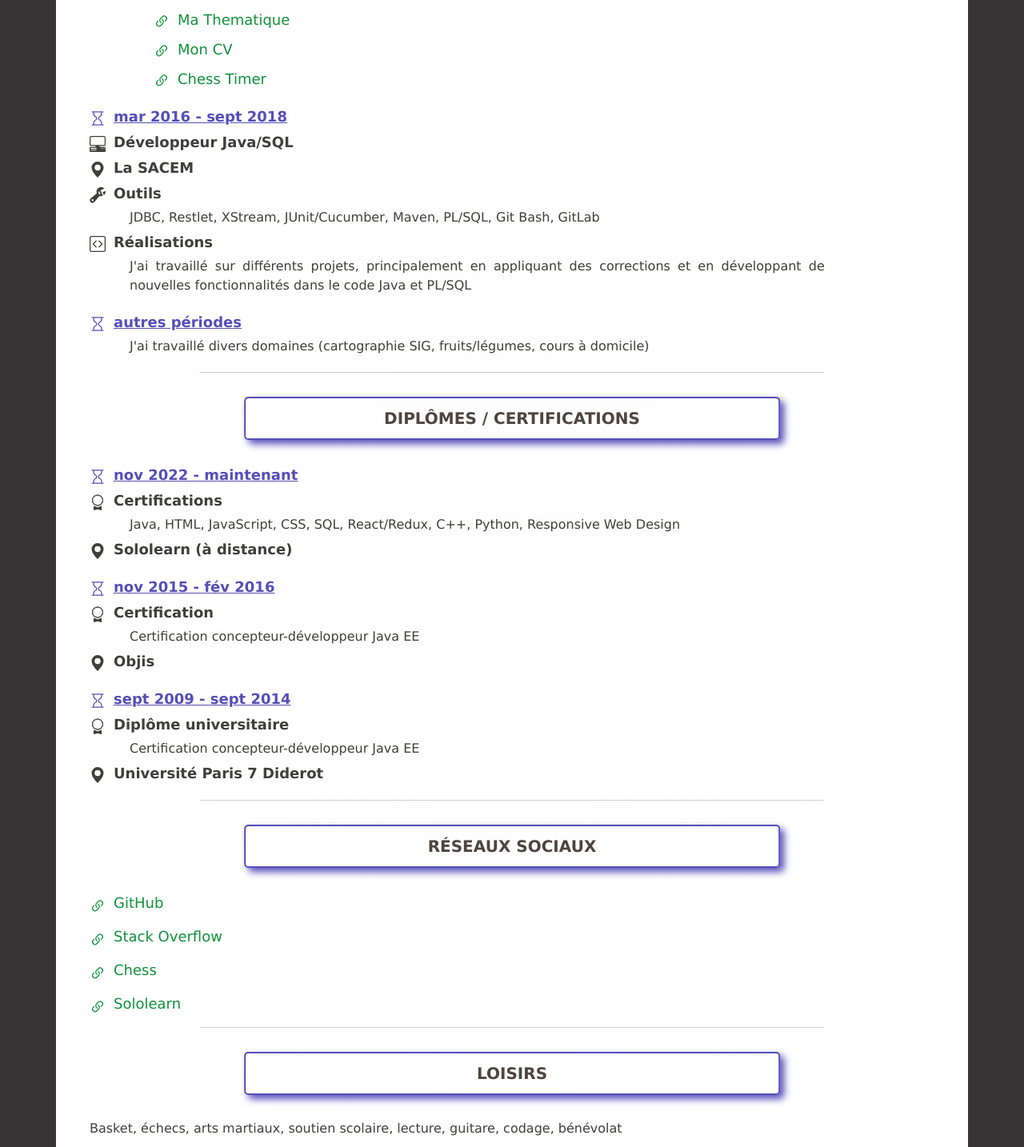
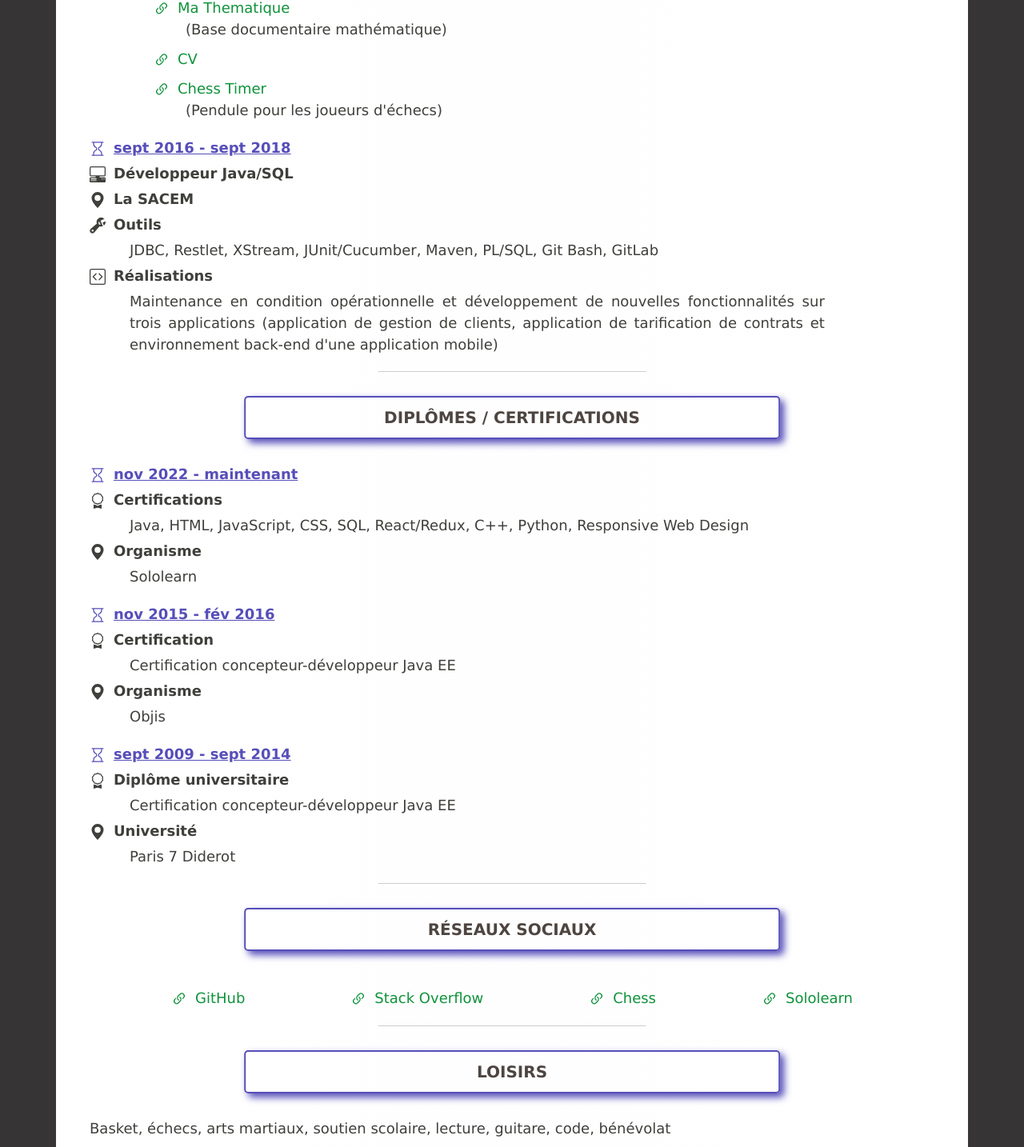
Before and after one commit to jozinho22/cv, a React (Create React App) app: page / in a window 1280 px wide. Shown: the part 796-2230 px from the top of the page at 80% size. Built offline with nearby package versions, Linux system fonts and the light colour scheme.

Commit message:
arrangement by Tony

```diff
--- a/src/App.js
+++ b/src/App.js
@@ -25,7 +25,7 @@ function App() {
           <div className="App" id="capture">
               <AppContext.Provider value={appContext} >
                   <div className={`${theme}`}>
-                      <CurriculumVitae language={language} />
+                      <CurriculumVitae />
                   </div>
               </AppContext.Provider>
           </div>
--- a/src/components/CurriculumVitae.css
+++ b/src/components/CurriculumVitae.css
@@ -14,6 +14,7 @@
     text-align: left;
     padding: 20px;
     color: var(--simple-text-color);
+    font-size: large;
 }
 
 /* header */
@@ -125,7 +126,7 @@ a {
 
 .icon {
     display: inline-block;
-    vertical-align: middle;
+    /* vertical-align: middle; */
 }
 
 .element-of-icon {
@@ -145,9 +146,9 @@ a {
 }
 
 hr {
-    width: 70%;
+    width: 30%;
     position: relative;
-    left:50%;
+    left: 50%;
     transform: translateX(-50%);
 }
 
@@ -214,6 +215,10 @@ hr {
 /* intro */
 .me, .profession {
     font-weight: bold;
+}
+
+.intro img {
+    border-radius: 100px;
 }
 
 .intro {
@@ -361,6 +366,11 @@ hr {
     font-weight: normal;
 }
 
+.reference-desc {
+    margin-left: 40px;
+    color: var(--simple-text-color);
+}
+
 /* education */
 .education .element {
     margin-bottom: 20px;
@@ -370,7 +380,7 @@ hr {
     color : inherit !important;
 }
 
-.education .diplomas .desc {
+.education .desc {
     /* font-style: italic; */
     text-align: justify;
     width: 80%;
@@ -423,6 +433,22 @@ hr {
 } */
 
 /* socials */
+.socials {
+    display: flex;
+    justify-content: space-evenly;
+}
+
+@media (width < 450px) {
+    .socials {
+        flex-direction: column;
+        margin-left: 20px;
+    }
+}
+
+.socials .element {
+    margin-left: 0px;
+}
+
 .socials .element-of-icon {
     font-weight: normal;
 }
--- a/src/components/parts/Education.jsx
+++ b/src/components/parts/Education.jsx
@@ -26,20 +26,23 @@ const Education = () => {
                                         <>
                                             <Award className="icon" />
                                             <div className="element-of-icon">
-                                                <a href={diploma.titleLink} target="_blank" rel="noreferrer">
-                                                    {diploma.title}
-                                                </a>
+                                                {diploma.what}
                                             </div>
-                                            <div className="desc" >{diploma.desc}</div>
+                                            <a href={diploma.whatLink} target="_blank" rel="noreferrer">
+                                                 <div className="desc" >{diploma.whatDesc}</div>
+                                            </a>
                                         </>
                                     </div>
-                                    <div className="icon-block school">
-                                        <GeoAltFill className="icon" />
-                                        <div className="element-of-icon">
-                                            <a href={diploma.schoolLink} target="_blank" rel="noreferrer">
-                                                {diploma.school}
+                                    <div className="school">
+                                        <>
+                                            <GeoAltFill className="icon" />
+                                            <div className="element-of-icon">
+                                                {diploma.where}
+                                            </div>
+                                            <a href={diploma.whereLink} target="_blank" rel="noreferrer">
+                                                 <div className="desc" >{diploma.whereDesc}</div>
                                             </a>
-                                        </div>
+                                        </>
                                     </div>
                                 </div>
                     })}
--- a/src/components/parts/Experience.jsx
+++ b/src/components/parts/Experience.jsx
@@ -67,6 +67,11 @@ const Experience = () => {
                                                                 <a href={reference.url} className="icon-block" target="_blank" rel="noreferrer">
                                                                     <Link45deg className="icon" />
                                                                     <div className="element-of-icon">{reference.webSiteName}</div>
+                                                                    {
+                                                                        reference.desc ?
+                                                                            <div className="reference-desc">{reference.desc}</div>
+                                                                                :   <></>
+                                                                    }
                                                                 </a>
                                                             </div>
                                                 })
--- a/src/components/parts/SocialNetworks.jsx
+++ b/src/components/parts/SocialNetworks.jsx
@@ -15,15 +15,18 @@ const SocialNetworks = () => {
                 <div className="title">{title}</div>
                 <div className="socials">
                     {socialNetworks.map((social, index) => {
-                        return  <div className="icon-block element" id={`social-${index}`} key={index}>
-                                    <a href={social.profileLink} target="_blank" rel="noreferrer">
-                                        <div className="icon"><Link45deg /></div>
-                                        <div className="element-of-icon">{social.platform}</div>
-                                    </a>
+
+                        return  <div className="element">
+                                    <div className="icon-block" id={`social-${index}`} key={index}>
+                                        <a href={social.profileLink} target="_blank" rel="noreferrer">
+                                            <div className="icon"><Link45deg /></div>
+                                            <div className="element-of-icon">{social.platform}</div>
+                                        </a>
+                                    </div>
                                 </div>
                     })}
-                    <hr />
                 </div>
+                <hr />
             </div>
 
 }
--- a/src/components/parts/infos/getEducation.jsx
+++ b/src/components/parts/infos/getEducation.jsx
@@ -3,49 +3,55 @@ const getEducation = () => {
                 french: [
                     {
                         period: "nov 2022 - maintenant",
-                        title: "Certifications",
-                        desc : "Java, HTML, JavaScript, CSS, SQL, React/Redux, C++, Python, Responsive Web Design",
-                        school: "Sololearn (à distance)",
-                        schoolLink: "https://www.sololearn.com/"
+                        what: "Certifications",
+                        whatDesc : "Java, HTML, JavaScript, CSS, SQL, React/Redux, C++, Python, Responsive Web Design",
+                        where: "Organisme",
+                        whereDesc: "Sololearn",
+                        whereLink: "https://www.sololearn.com/"
                     },
                     {
                         period: "nov 2015 - fév 2016",
-                        title: "Certification",
-                        desc: "Certification concepteur-développeur Java EE",
-                        school: "Objis",
-                        schoolLink: "https://objis.com/"
+                        what: "Certification",
+                        whatDesc: "Certification concepteur-développeur Java EE",
+                        where: "Organisme",
+                        whereDesc: "Objis",
+                        whereLink: "https://objis.com/"
                     },
                     {
                         period: "sept 2009 - sept 2014",
-                        title: "Diplôme universitaire",
-                        desc: "Certification concepteur-développeur Java EE",
-                        titleLink: "https://www.ipgp.fr/fr/master/genie-de-lenvironnement-industrie-gei",
-                        school: "Université Paris 7 Diderot",
-                        schoolLink: "https://u-paris.fr/en/"
+                        what: "Diplôme universitaire",
+                        whatDesc: "Certification concepteur-développeur Java EE",
+                        whatLink: "https://www.ipgp.fr/fr/master/genie-de-lenvironnement-industrie-gei",
+                        where: "Université",
+                        whereDesc: "Paris 7 Diderot",
+                        whereLink: "https://u-paris.fr/en/"
                     }
                 ],
                 english: [
                     {
                         period: "nov 2022 - maintenant",
-                        title: "Certificates",
-                        desc : "Java, HTML, JavaScript, CSS, SQL, React/Redux, C++, Python, Responsive Web Design",
-                        school: "Sololearn (online)",
-                        schoolLink: "https://www.sololearn.com/"
+                        what: "Certificates",
+                        whatDesc : "Java, HTML, JavaScript, CSS, SQL, React/Redux, C++, Python, Responsive Web Design",
+                        where: "Training center",
+                        whereDesc: "Sololearn",
+                        whereLink: "https://www.sololearn.com/"
                     },
                     {
                         period: "nov 2015 - febr 2016",
-                        title: "Certificates",
-                        desc: "Java EE designer-developer certification",
-                        school: "Objis",
-                        schoolLink: "https://objis.com/"
+                        what: "Certificates",
+                        whatDesc: "Java EE designer-developer certification",
+                        where: "Training center",
+                        whereDesc: "Objis",
+                        whereLink: "https://objis.com/"
                     },
                     {
                         period: "sept 2009 - sept 2014",
-                        title: "High school degree",
-                        desc: "Master's degree in Environmental Ingeneering",
-                        titleLink: "https://www.ipgp.fr/fr/master/genie-de-lenvironnement-industrie-gei",
-                        school: "Université Paris 7 Diderot",
-                        schoolLink: "https://u-paris.fr/en/"
+                        what: "Master's degree",
+                        whatDesc: "Master's degree in Environmental Ingeneering",
+                        whatLink: "https://www.ipgp.fr/fr/master/genie-de-lenvironnement-industrie-gei",
+                        where: "University",
+                        whereDesc: "Paris 7 Diderot",
+                        whereLink: "https://u-paris.fr/en/"
                     }
                 ]
             }
--- a/src/components/parts/infos/getExperience.jsx
+++ b/src/components/parts/infos/getExperience.jsx
@@ -3,22 +3,24 @@ const getExperience = () => {
             french: [
                 {
                     period: "mar 2020 - maintenant",
-                    company: "À domicile",
+                    company: "En autodidacte",
                     as: "Développeur Fullstack",
                     tools: "Spring, JPA/Hibernate, Maven, ReactJS, MathJax, MySQL, HTML5, CSS3, Git Bash, GitHub",
-                    desc: "Je développe mes propres projets et je continue à me former",
+                    desc: "Auto-formation sur de nouvelles technologies et développement de projets personnels",
                     references: [
                         {
                             url: "https://ma-thematique.netlify.app/",
-                            webSiteName : "Ma Thematique"
+                            webSiteName : "Ma Thematique",
+                            desc: "(Base documentaire mathématique)"
                         },
                         {
                             url: "https://josselin-douineau-developer.netlify.app/",
-                            webSiteName : "Mon CV"
+                            webSiteName : "CV"
                         },
                         {
                             url: "https://chess-timer-app.netlify.app/",
-                            webSiteName : "Chess Timer"
+                            webSiteName : "Chess Timer",
+                            desc: "(Pendule pour les joueurs d'échecs)"
                         }
                     ]
                 },
@@ -37,36 +39,38 @@ const getExperience = () => {
                     desc: "J'ai aidé au développement de spécifications dans le domaine de la bijouterie"
                 }, */
                 {
-                    period: "mar 2016 - sept 2018",
+                    period: "sept 2016 - sept 2018",
                     company: "La SACEM",
                     as: "Développeur Java/SQL",
                     tools: "JDBC, Restlet, XStream, JUnit/Cucumber, Maven, PL/SQL, Git Bash, GitLab",
-                    desc: "J'ai travaillé sur différents projets, principalement en appliquant des corrections et en développant de nouvelles fonctionnalités dans le code Java et PL/SQL"
-                },
+                    desc: "Maintenance en condition opérationnelle et développement de nouvelles fonctionnalités sur trois applications (application de gestion de clients, application de tarification de contrats et environnement back-end d'une application mobile)"
+                }/* ,
                 {
                     period: "autres périodes",
                     desc: "J'ai travaillé divers domaines (cartographie SIG, fruits/légumes, cours à domicile)"
-                }
+                } */
         ],
         english: [
             {
                 period: "mar 2020 - now",
-                company: "@Home",
+                company: "Self-taught",
                 as: "Fullstack developer",
                 tools: "Spring, JPA/Hibernate, Maven, ReactJS, MathJax, MySQL, HTML5, CSS3, Git Bash, GitHub",
-                desc: "I develop personal projects and continue training",
+                desc: "Self-teaching about new technologies and working on personal projects",
                 references: [
                     {
                         url: "https://ma-thematique.netlify.app/",
-                        webSiteName : "Ma Thematique"
+                        webSiteName : "Ma Thematique",
+                        desc: "(Documentary library about mathematics)"
                     },
                     {
                         url: "https://josselin-douineau-developer.netlify.app/",
-                        webSiteName : "My CV"
+                        webSiteName : "CV"
                     },
                     {
                         url: "https://chess-timer-app.netlify.app/",
-                        webSiteName : "Chess Timer"
+                        webSiteName : "Chess Timer",
+                        desc: "(Timer for chess players)"
                     }
                 ]
             },
@@ -85,16 +89,16 @@ const getExperience = () => {
                 desc: "I helped to develop specifications for a jewelry store"
             }, */
             {
-                period: "mar 2016 - sept 2018",
+                period: "sept 2016 - sept 2018",
                 company: "La SACEM",
                 as: "Java/SQL developer",
                 tools: "JDBC, Restlet, XStream, JUnit/Cucumber, Maven, PL/SQL, Git Bash, GitLab".split(","),
-                desc: "I worked on several applications, mainly applying some corrections and developing new features inside the Java and PL/SQL code"
-            },
+                desc: "Maintenance and development of three applications (clients management application, pricing application and back-end environment of a mobile app)"
+            }/* ,
             {
                 period: "other periods",
                 desc: "I did differents jobs (GIS cartography, fruits & vegetables, home courses for pupils)"
-            }
+            } */
         ]
 
     }
--- a/src/components/parts/infos/getLeasures.jsx
+++ b/src/components/parts/infos/getLeasures.jsx
@@ -3,7 +3,7 @@ const getLeasures = () => {
     return {
                 french :
                     {
-                        list: "Basket, échecs, arts martiaux, soutien scolaire, lecture, guitare, codage, bénévolat"
+                        list: "Basket, échecs, arts martiaux, soutien scolaire, lecture, guitare, code, bénévolat"
                     }
                 ,
                 english:
```
Also changed, not shown: src/components/parts/Intro.jsx (+5 -5 lines), src/components/parts/infos/getIntro.jsx (renamed from src/components/parts/infos/getIntroInfos.jsx, +4 -4 lines), src/components/assets/photo-profil.jpeg (added).
